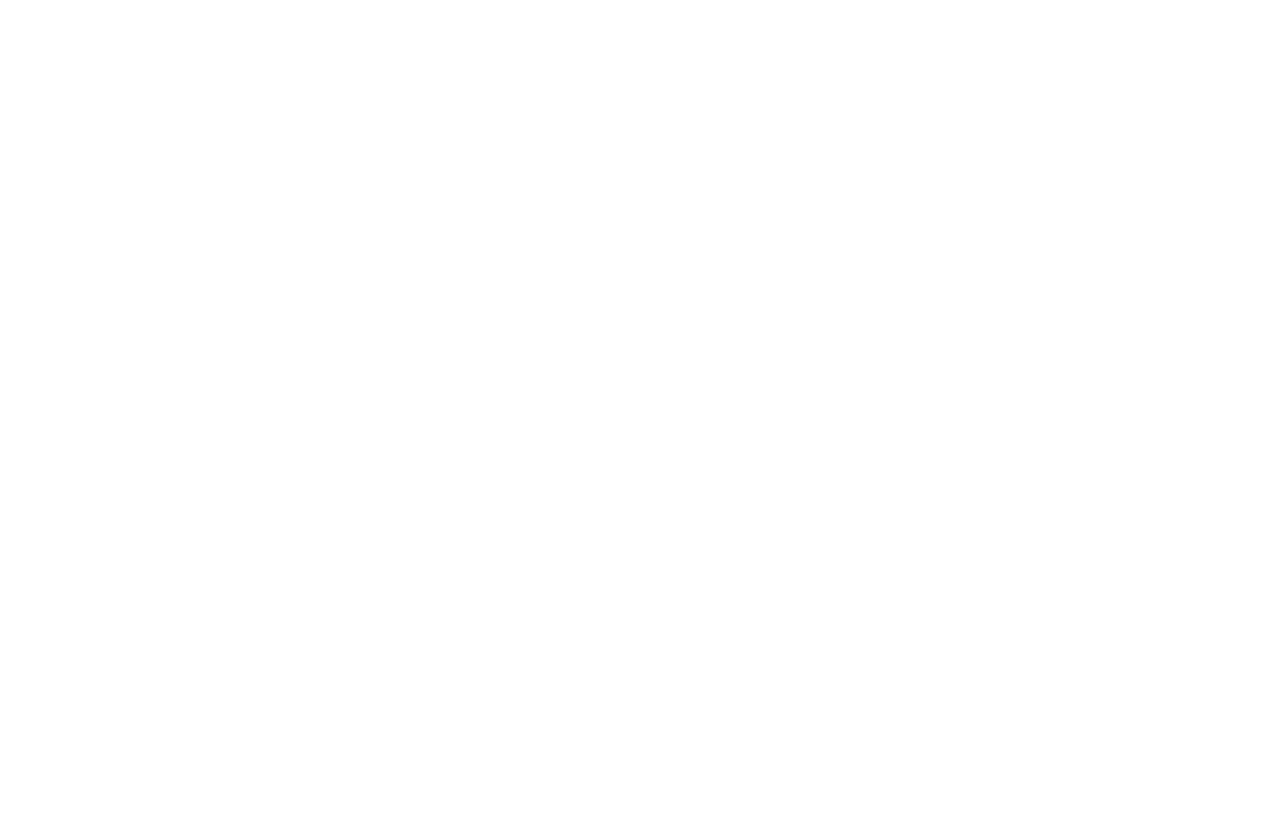
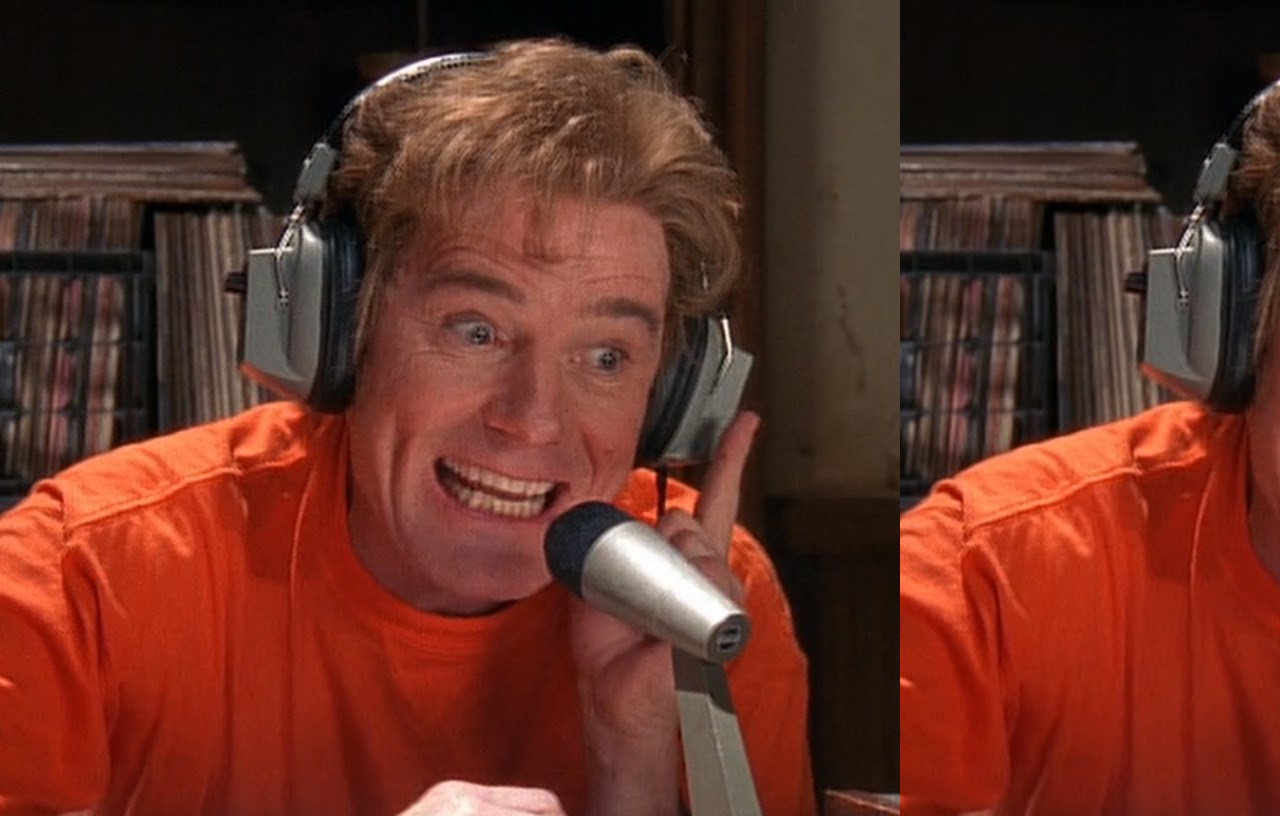
Before and after one commit to ClaudioChametla/KidCarlomagno, a plain HTML site: page index.html in a window 1280 px wide. Drawn offline with Linux system fonts and the light colour scheme.

Commit message:
Add background image and link files to index

```diff
--- a/index.html
+++ b/index.html
@@ -4,7 +4,10 @@
     <meta charset="UTF-8" />
     <meta http-equiv="X-UA-Compatible" content="IE=edge" />
     <meta name="viewport" content="width=device-width, initial-scale=1.0" />
+    <link rel="stylesheet" href="./styles/styles.css" />
     <title>KidCarlomagno</title>
   </head>
-  <body></body>
+  <body>
+    <script src="./Javascript/main.js"></script>
+  </body>
 </html>
--- a/styles/styles.css
+++ b/styles/styles.css
@@ -0,0 +1,5 @@
+body {
+  height: 100vh;
+  width: 100vw;
+  background-image: url(../assets/kidcarlo.jpg);
+}
```
